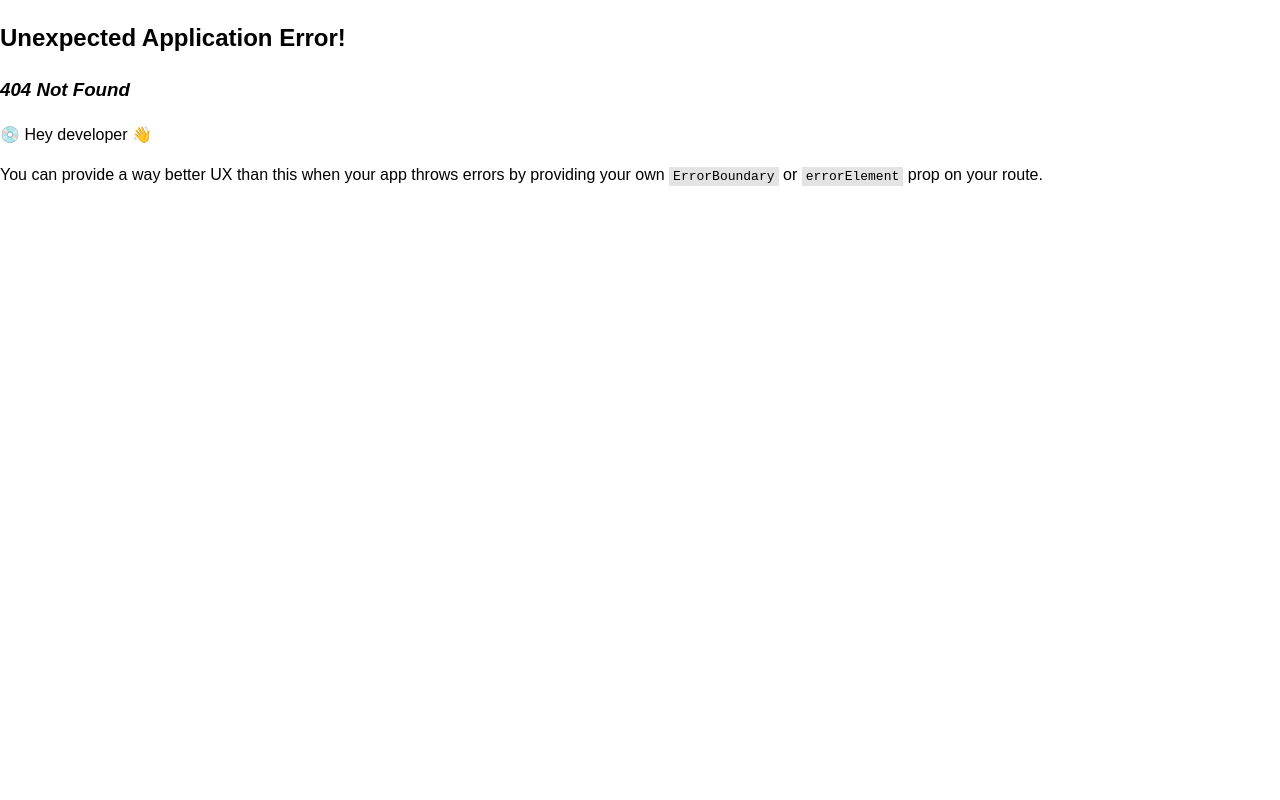
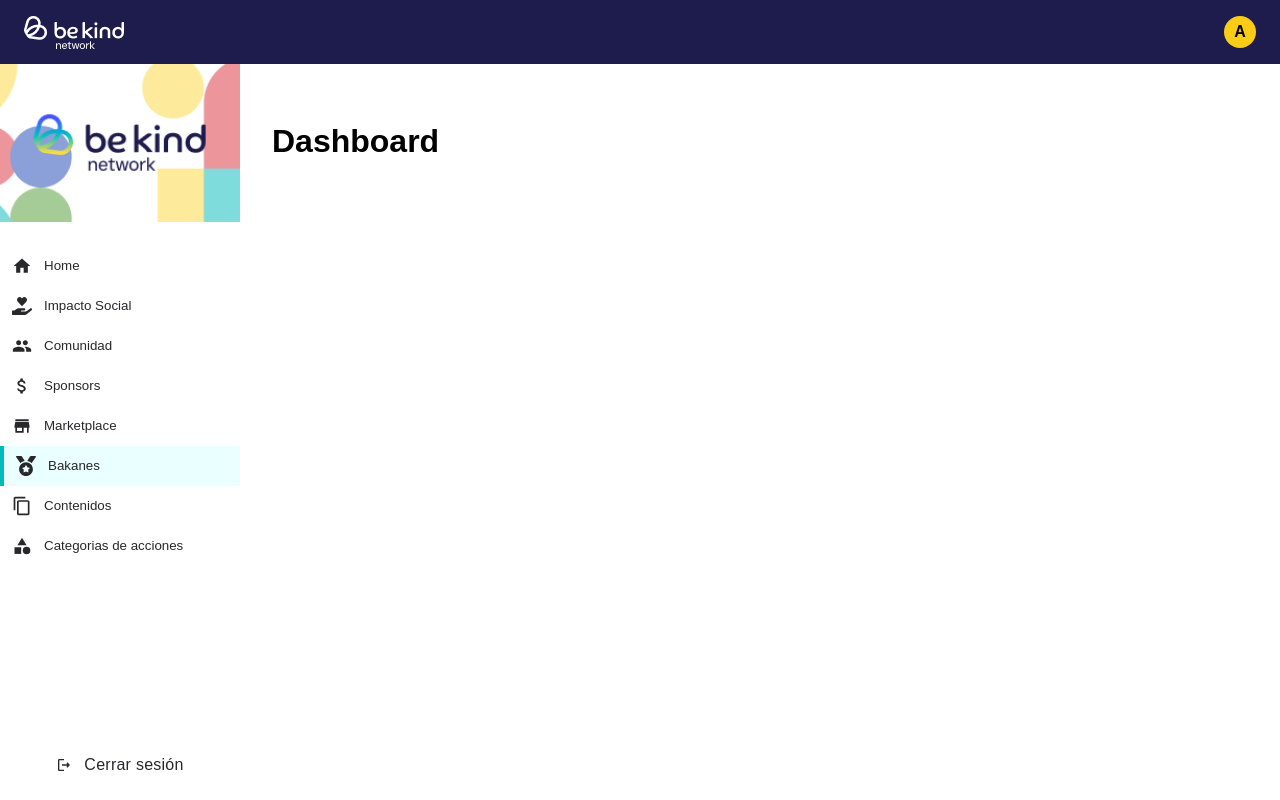
Before and after one commit to Camilo-Suarez98/be-kind, a React (Vite) app: page /dashboard in a window 1280 px wide. Before the commit this address had no page. Built offline with nearby package versions, Linux system fonts and the light colour scheme.

Commit message:
feat: Implement dashboard page with a new layout including a topbar and sidebar, and redirect users to it after successful login.

```diff
--- /dev/null
+++ b/src/components/layout/Sidebar.module.css
@@ -0,0 +1,65 @@
+.sidebar {
+  grid-row: 2;
+  background-color: white;
+  display: flex;
+  flex-direction: column;
+}
+
+.logo {
+  width: 100%;
+  margin-bottom: 24px;
+}
+
+.nav {
+  display: flex;
+  flex-direction: column;
+}
+
+.nav button {
+  background: transparent;
+  border: none;
+}
+
+.item {
+  padding: 10px 12px;
+  text-align: left;
+  color: #28272A;
+  display: flex;
+  align-items: center;
+  gap: 12px;
+  cursor: pointer;
+  transition: background-color 0.2s ease;
+}
+
+.item:hover {
+  background-color: #EAFFFF;
+}
+
+.icon {
+  font-size: 20px;
+  flex-shrink: 0;
+}
+
+.active {
+  background-color: #EAFFFF !important;
+  color: #28272A;
+  border-left: 4px solid #01BABB !important;
+}
+
+.logout {
+  margin-top: auto;
+  margin-bottom: 24px;
+  color: #28272A;
+  font-weight: 500;
+  font-size: 16px;
+  line-height: 20px;
+  letter-spacing: 0.25px;
+  text-align: center;
+  background: transparent;
+  border: none;
+  display: flex;
+  justify-content: center;
+  align-items: center;
+  gap: 12px;
+  cursor: pointer;
+}
--- /dev/null
+++ b/src/components/layout/Sidebar.tsx
@@ -0,0 +1,51 @@
+import styles from './Sidebar.module.css';
+import {
+  MdHome,
+  MdPeople,
+  MdAttachMoney,
+  MdStore,
+  MdContentCopy,
+  MdCategory,
+  MdOutlineLogout
+} from 'react-icons/md';
+import { FaHandHoldingHeart, FaMedal } from 'react-icons/fa';
+
+const items = [
+  { name: 'Home', icon: MdHome },
+  { name: 'Impacto Social', icon: FaHandHoldingHeart },
+  { name: 'Comunidad', icon: MdPeople },
+  { name: 'Sponsors', icon: MdAttachMoney },
+  { name: 'Marketplace', icon: MdStore },
+  { name: 'Bakanes', icon: FaMedal },
+  { name: 'Contenidos', icon: MdContentCopy },
+  { name: 'Categorias de acciones', icon: MdCategory },
+];
+
+export const Sidebar = () => {
+  return (
+    <aside className={styles.sidebar}>
+      <img src="/logo-sidebar.png" className={styles.logo} />
+      <nav className={styles.nav}>
+        {items.map((item) => {
+          const Icon = item.icon;
+          return (
+            <button
+              key={item.name}
+              className={
+                item.name === 'Bakanes' ? styles.item + ' ' + styles.active : styles.item
+              }
+            >
+              <Icon className={styles.icon} size={20} />
+              <span>{item.name}</span>
+            </button>
+          );
+        })}
+      </nav>
+
+      <button className={styles.logout}>
+        <MdOutlineLogout />
+        Cerrar sesión
+      </button>
+    </aside>
+  );
+};
--- /dev/null
+++ b/src/components/layout/Topbar.module.css
@@ -0,0 +1,19 @@
+.topbar {
+  grid-column: 1 / -1;
+  height: 64px;
+  background-color: #1E1B4D;
+  display: flex;
+  align-items: center;
+  justify-content: space-between;
+  padding: 0 24px;
+}
+
+.avatar {
+  width: 32px;
+  height: 32px;
+  background-color: #facc15;
+  border-radius: 50%;
+  display: grid;
+  place-items: center;
+  font-weight: 600;
+}
--- /dev/null
+++ b/src/components/layout/Topbar.tsx
@@ -0,0 +1,10 @@
+import styles from './Topbar.module.css';
+
+export const Topbar = () => {
+  return (
+    <header className={styles.topbar}>
+      <img src="/logo-white.png" alt="White logo of be kind" />
+      <div className={styles.avatar}>A</div>
+    </header>
+  );
+}
--- a/src/main.tsx
+++ b/src/main.tsx
@@ -2,6 +2,7 @@ import { StrictMode } from 'react'
 import { createRoot } from 'react-dom/client'
 import './styles/globals.css'
 import { Login } from './pages/Login/Login.tsx'
+import { Dashboard } from './pages/Dashboard/Dashboard.tsx'
 import {
   createBrowserRouter,
   RouterProvider,
@@ -12,6 +13,10 @@ const router = createBrowserRouter([
     path: "/",
     element: <Login />,
   },
+  {
+    path: "/dashboard",
+    element: <Dashboard />,
+  },
 ]);
 
 createRoot(document.getElementById('root')!).render(
--- /dev/null
+++ b/src/pages/Dashboard/Dashboard.module.css
@@ -0,0 +1,13 @@
+.layout {
+  display: grid;
+  grid-template-columns: 240px 1fr;
+  grid-template-rows: 64px 1fr;
+  height: 100vh;
+}
+
+.content {
+  grid-column: 2;
+  grid-row: 2;
+  padding: 32px;
+  background-color: var(--bg-page);
+}
--- /dev/null
+++ b/src/pages/Dashboard/Dashboard.tsx
@@ -0,0 +1,15 @@
+import styles from './Dashboard.module.css';
+import { Sidebar } from '../../components/layout/Sidebar';
+import { Topbar } from '../../components/layout/Topbar';
+
+export const Dashboard = () => {
+  return (
+    <div className={styles.layout}>
+      <Topbar />
+      <Sidebar />
+      <main className={styles.content}>
+        <h1>Dashboard</h1>
+      </main>
+    </div>
+  );
+}
--- a/src/pages/Login/Login.tsx
+++ b/src/pages/Login/Login.tsx
@@ -6,6 +6,7 @@ import styles from "./Login.module.css";
 import { MdOutlineMailOutline, MdLockOutline } from "react-icons/md";
 import { FaEyeSlash, FaEye } from "react-icons/fa";
 import { useState } from "react";
+import { useNavigate } from "react-router-dom";
 
 interface LoginProps {
   username: string;
@@ -15,6 +16,7 @@ interface LoginProps {
 export const Login = () => {
   const { register, handleSubmit, watch } = useForm<LoginProps>();
   const login = useAuthStore((state) => state.login);
+  const navigate = useNavigate();
   const [showPassword, setShowPassword] = useState(false);
 
   const username = watch('username');
@@ -31,6 +33,7 @@ export const Login = () => {
         }
       );
       login(token);
+      navigate('/dashboard');
     } catch (error) {
       throw new Error(`The following error occurred: ${error}`);
     }
```
Also changed, not shown: public/logo-sidebar.png (added), public/logo-white.png (added).
